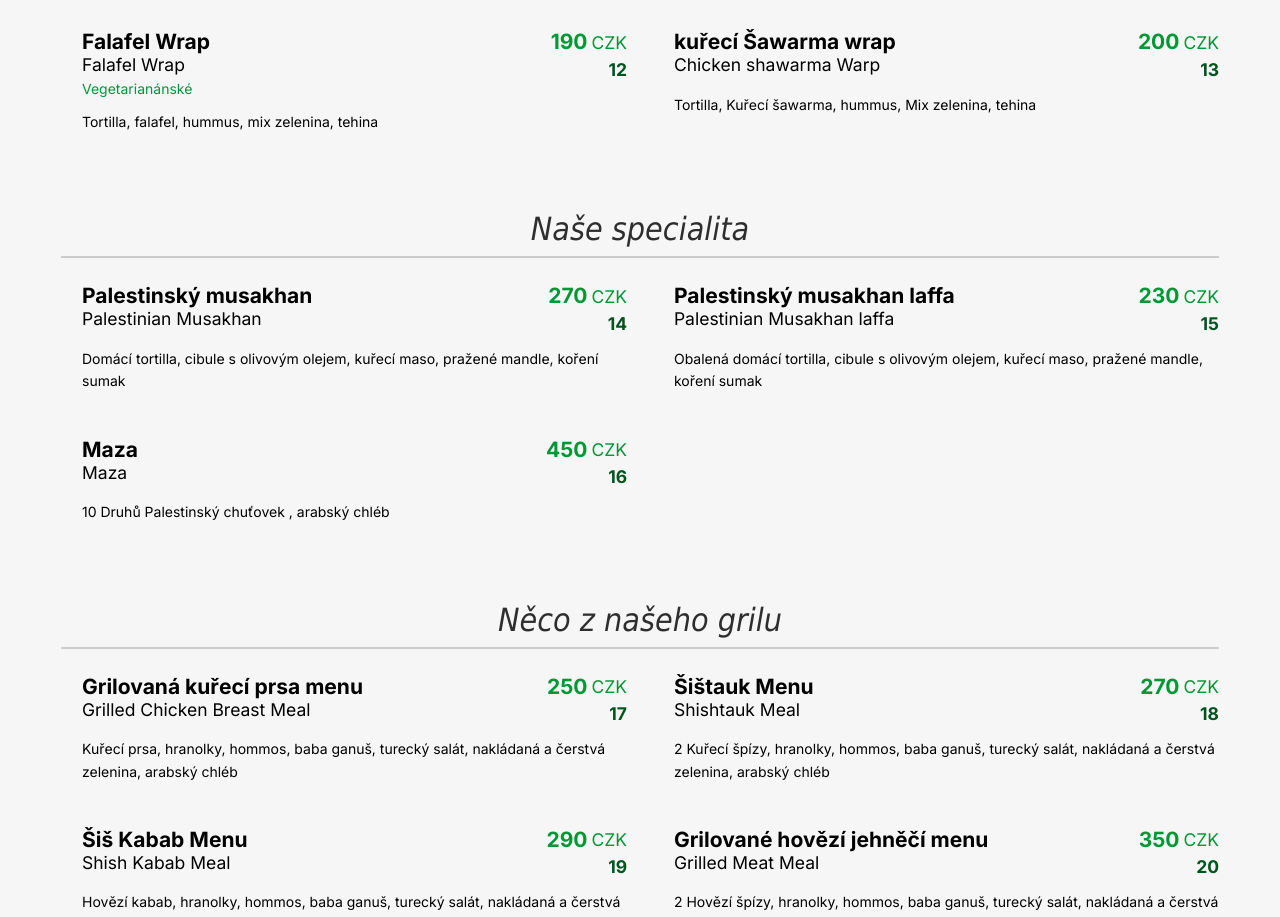
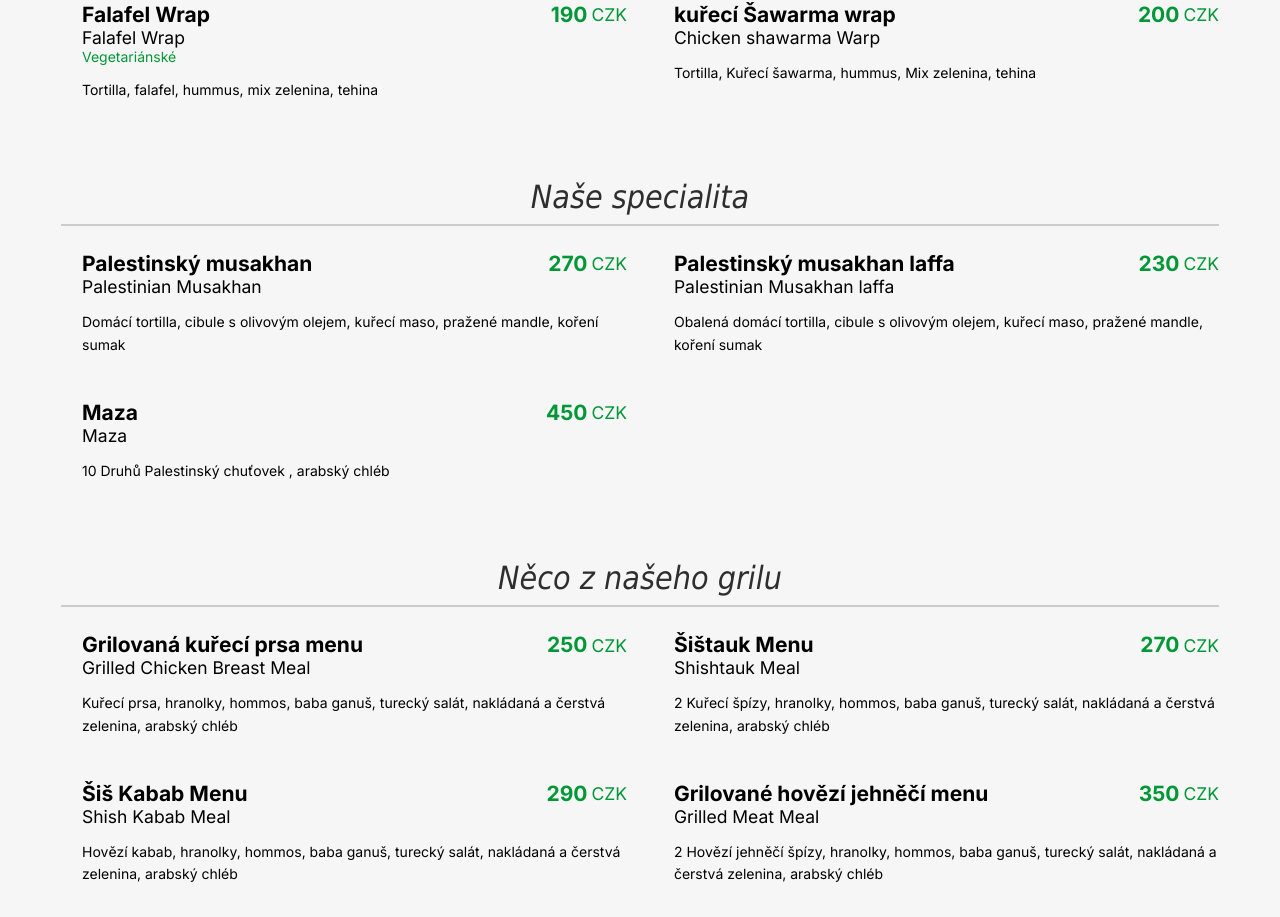
Before and after one commit to beshoyrmansour/the-olive-branch-resturant-menu, a Next.js app: page / in a window 1280 px wide. Shown: the part 1231-2148 px from the top of the page. Built offline with nearby package versions, Linux system fonts and the light colour scheme; a web font is replaced by a local one.

Commit message:
Updated numbering

```diff
--- a/pages/index.tsx
+++ b/pages/index.tsx
@@ -65,7 +65,7 @@ export default function Home({ data }: { data: MenuItem[] }) {
                 <div className={styles.menu_item_text}>
                   <h2 className={styles.menu_item_heading}>
                     <div className={styles.menu_item_heading_name}>
-                      <span className={styles.menu_item_name}>{lang === 'en' ? item.en_name : item.cz_name}</span>
+                      <span className={styles.menu_item_name}>{item.number+". "+lang === 'en' ? item.en_name : item.cz_name}</span>
                       <span className={styles.menu_item_name_sub}>{lang === 'en' ? item.cz_name : item.en_name}</span>
                       {/* <span className={styles.menu_item_name_sub}>{item.en_name}</span> */}
                     </div>
@@ -75,10 +75,10 @@ export default function Home({ data }: { data: MenuItem[] }) {
                         <span className={styles.menu_item_price_amount}>{item.price}</span>
                         <span className={styles.menu_item_price_currency}>CZK</span>
                       </span>
-                      <h3 className={styles.order_nummber_under_price}>{item.number}</h3>
+                      {/* <h3 className={styles.order_nummber_under_price}>{item.number}</h3> */}
                     </div>
                   </h2>
-                  {item.isVegan && <span className={styles.vegan_no_image}>{lang === 'en' ? 'Vegetarian' : 'Vegetarianánské'}</span>}
+                  {item.isVegan && <span className={styles.vegan_no_image}>{lang === 'en' ? 'Vegetarian' : 'Vegetariánské'}</span>}
                   <p className={styles.menu_item_description}>{lang === 'en' ? item.en_description : item.cz_description}</p>
 
                 </div>
@@ -168,7 +168,7 @@ export default function Home({ data }: { data: MenuItem[] }) {
           </div>
         </div>
         <div className={styles.footer_bottom}>
-          <Image className={styles.logo} src={`/logo_h.svg`} width='100' height='130' alt='Palastinian Resturant logo' />
+          <Image className={styles.logo} src={`/logo_h.svg`} width='100' height='130' alt='Palestinian Resturant logo' />
 
           <div className={styles.copyright}>
             Copyright © 2023 Palestinian restaurant - All rights reserved <br /> Designed By: <a target='_blank' href='http://digitalizers.co/'>Digitalizers agency</a>
--- a/public/data.json
+++ b/public/data.json
@@ -223,8 +223,8 @@
     "id": "020",
     "number": "20",
     "category": "3",
-    "en_description": "2 Beef skewers, fries, hummus, baba ganoush, turkish salad, pickles and fresh vegetables, arabic bread",
-    "cz_description": "2 Hovězí špízy, hranolky, hommos, baba ganuš, turecký salát, nakládaná a čerstvá zelenina, arabský chléb",
+    "en_description": "2 lamb skewers, fries, hummus, baba ganoush, turkish salad, pickles and fresh vegetables, arabic bread",
+    "cz_description": "2 Hovězí jehněčí špízy, hranolky, hommos, baba ganuš, turecký salát, nakládaná a čerstvá zelenina, arabský chléb",
     "price": "350",
     "cz_name": "Grilované hovězí jehněčí menu",
     "en_name": "Grilled Meat Meal",
```
